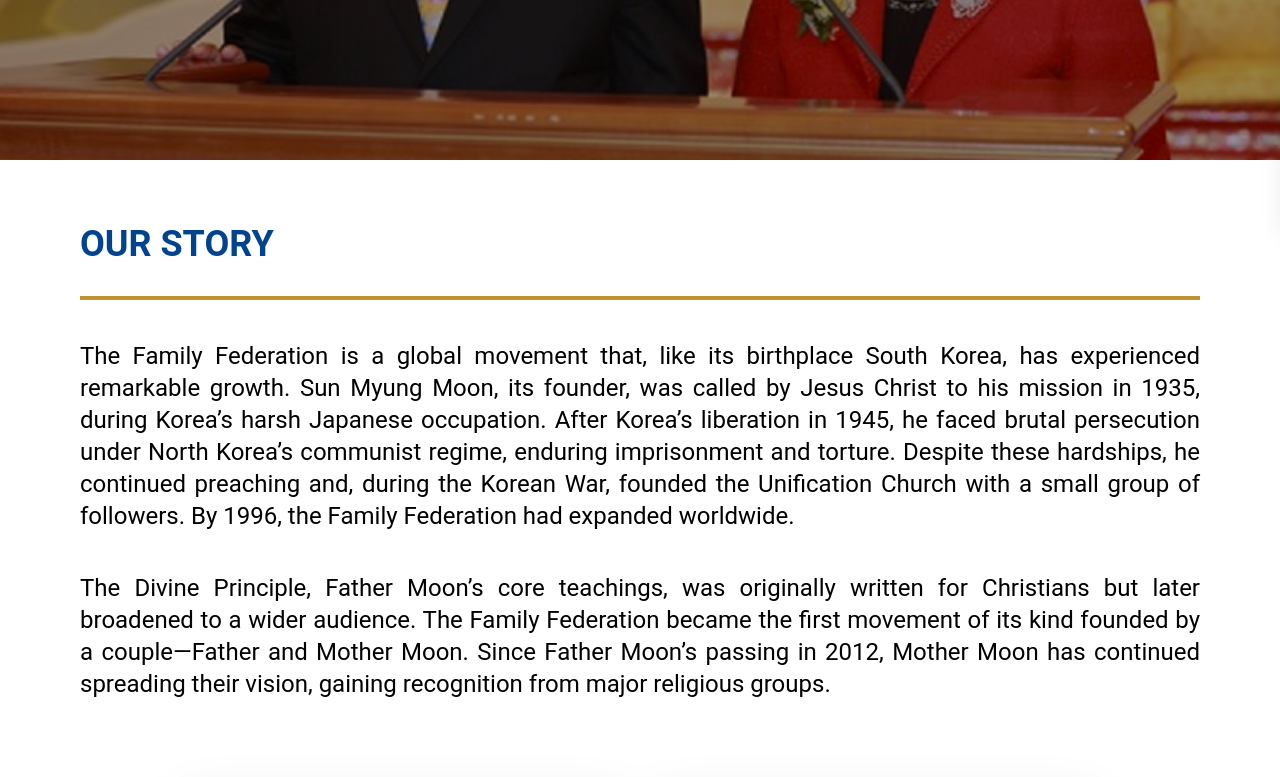
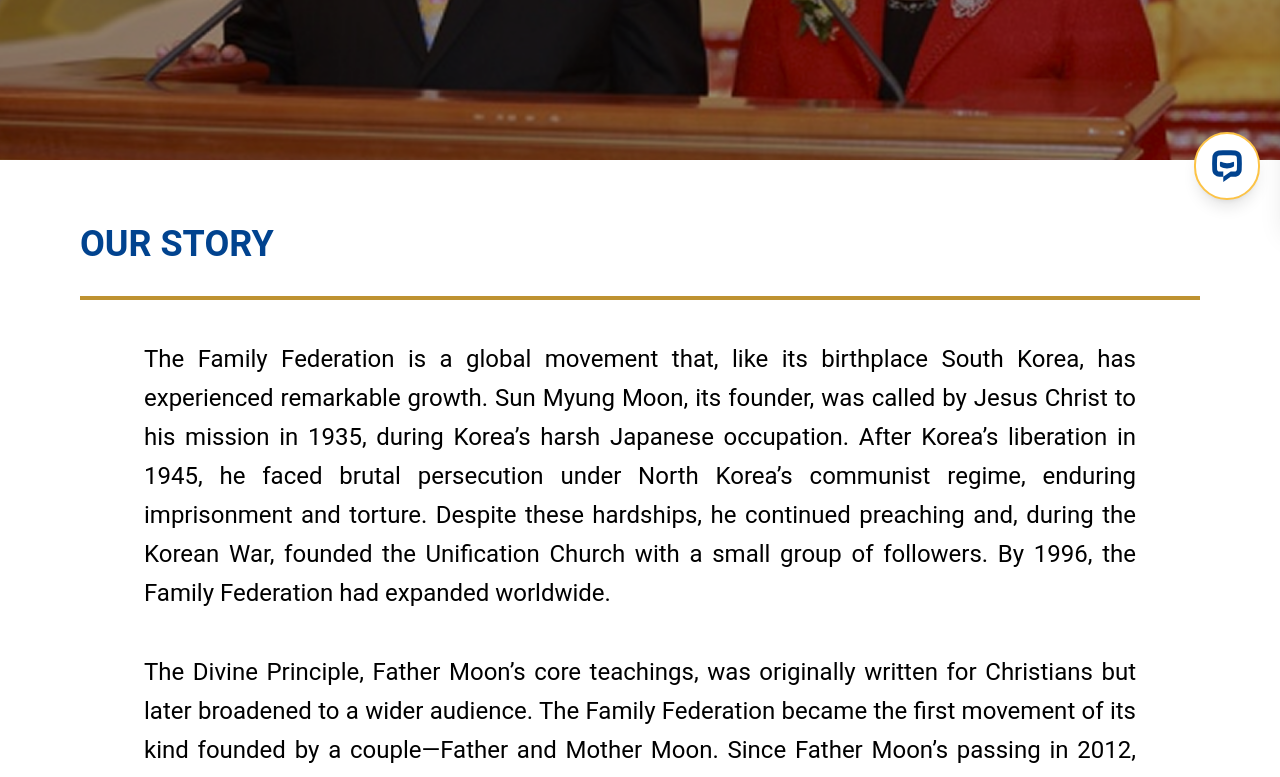
Before and after one commit to CoderTofu/FFWPU_System, a Next.js app: page /about in a window 1280 px wide. Shown: the part 580-1357 px from the top of the page. Built offline with nearby package versions, Linux system fonts and the light colour scheme.

Commit message:
added chatbot

```diff
--- a/src/app/(public)/about/page.tsx
+++ b/src/app/(public)/about/page.tsx
@@ -1,3 +1,5 @@
+import ChatbotWidget from "../../../components/chatbotWidget";
+
 export default function About() {
   return (
     <div className="relative">
@@ -25,7 +27,7 @@
           </h2>
         </div>
 
-        <div className="text-2xl w-full mx-auto text-left sm:text-justify">
+        <div className="text-2xl max-w-[1168px] mx-auto text-justify leading-relaxed tracking-normal px-8 md:px-16">
           <p>
             The Family Federation is a global movement that, like its birthplace South Korea, has experienced remarkable growth.
             Sun Myung Moon, its founder, was called by Jesus Christ to his mission in 1935, during Korea’s harsh Japanese occupation.
@@ -59,9 +61,9 @@
               className="rounded-lg w-full sm:w-[442px] h-auto"/>
             </div>
 
-          <div className="text-area">
-            <p className="mt-4 mb-4 text-center text-2xl sm:text-3xl font-semibold">Hak Ja Han Moon</p>
-          </div>
+            <div className="text-area">
+              <p className="mt-4 mb-4 text-center text-2xl sm:text-3xl font-semibold">Hak Ja Han Moon</p>
+            </div>
           </div>
         </div>
 
@@ -86,6 +88,9 @@
           </p>
         </div>
       </section>
+
+      <ChatbotWidget />
+
     </div>
   );
 }
--- a/src/app/page.tsx
+++ b/src/app/page.tsx
@@ -1,5 +1,5 @@
 import { useState } from "react";
-import ChatbotWidget from "../components/ChatbotWidget";
+import ChatbotWidget from "../components/chatbotWidget";
 
 export default function Home() {
   return (
```
